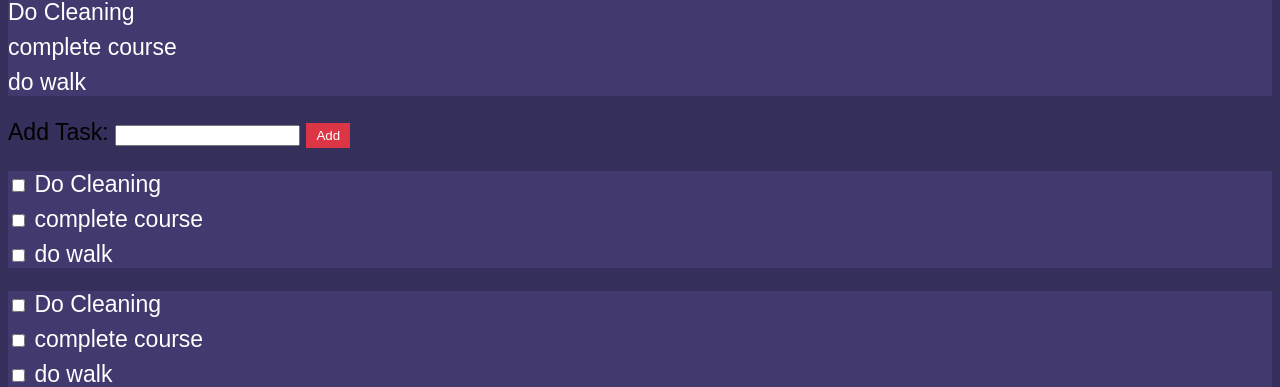
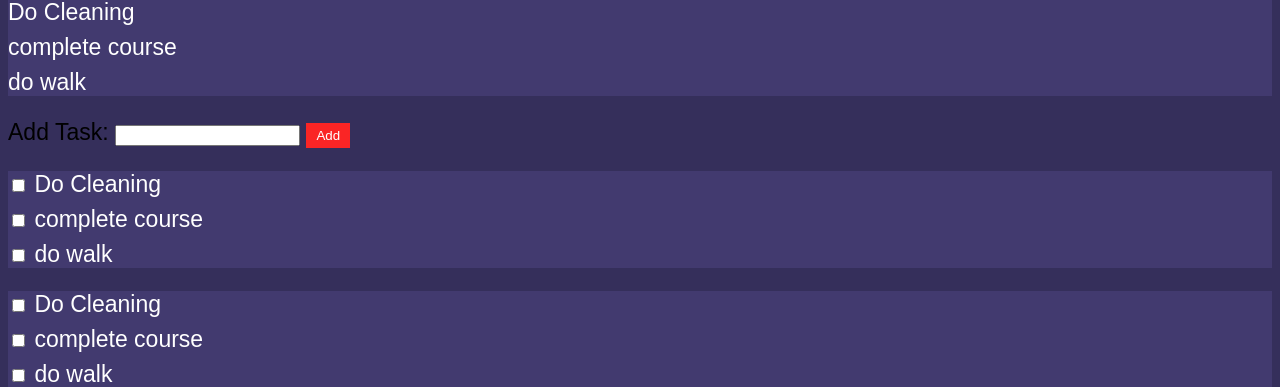
Before and after one commit to aravindr2d2/todo_app, a Flask app: page / in a window 1280 px wide. Shown: the part 117-504 px from the top of the page. Run offline with Flask 3, Linux system fonts and the light colour scheme.

Commit message:
updated background colour

```diff
--- a/static/style.css
+++ b/static/style.css
@@ -21,7 +21,7 @@ li {
 }
 
 button {
-    background-color: #dc3545;
+    background-color: #fa2525;
     color: white;
     border: none;
     padding: 5px 10px;
```
